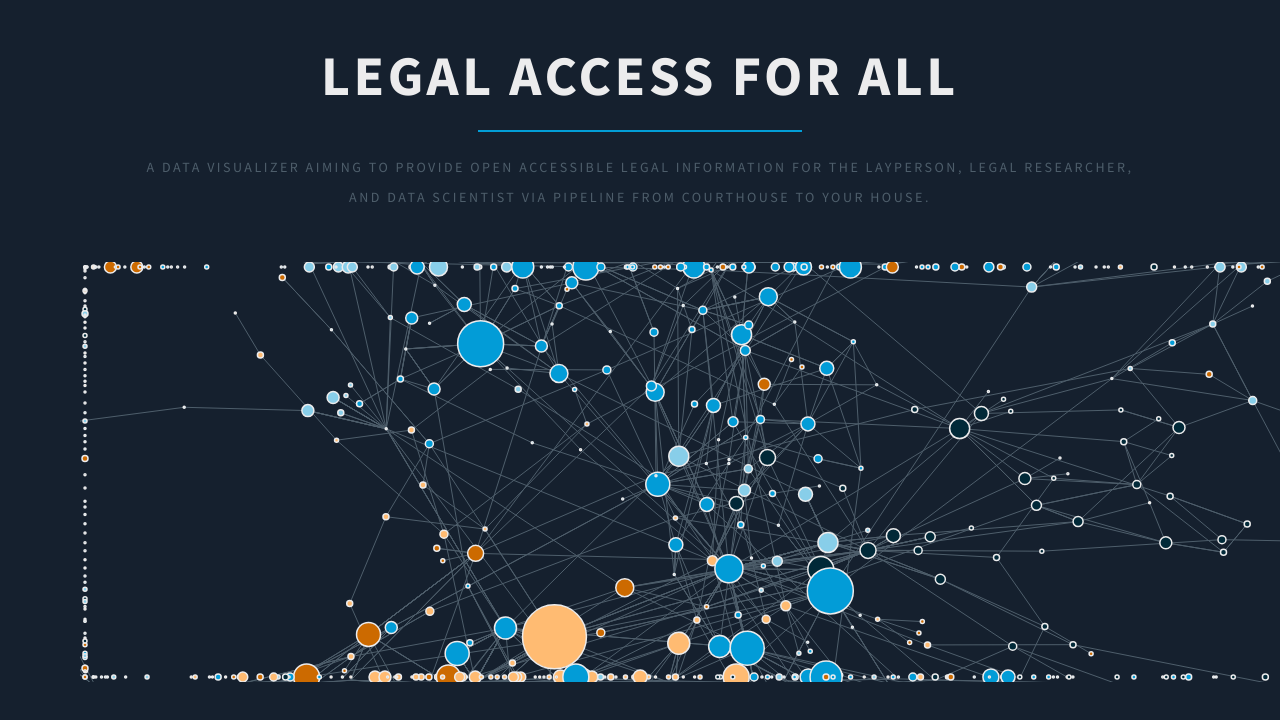
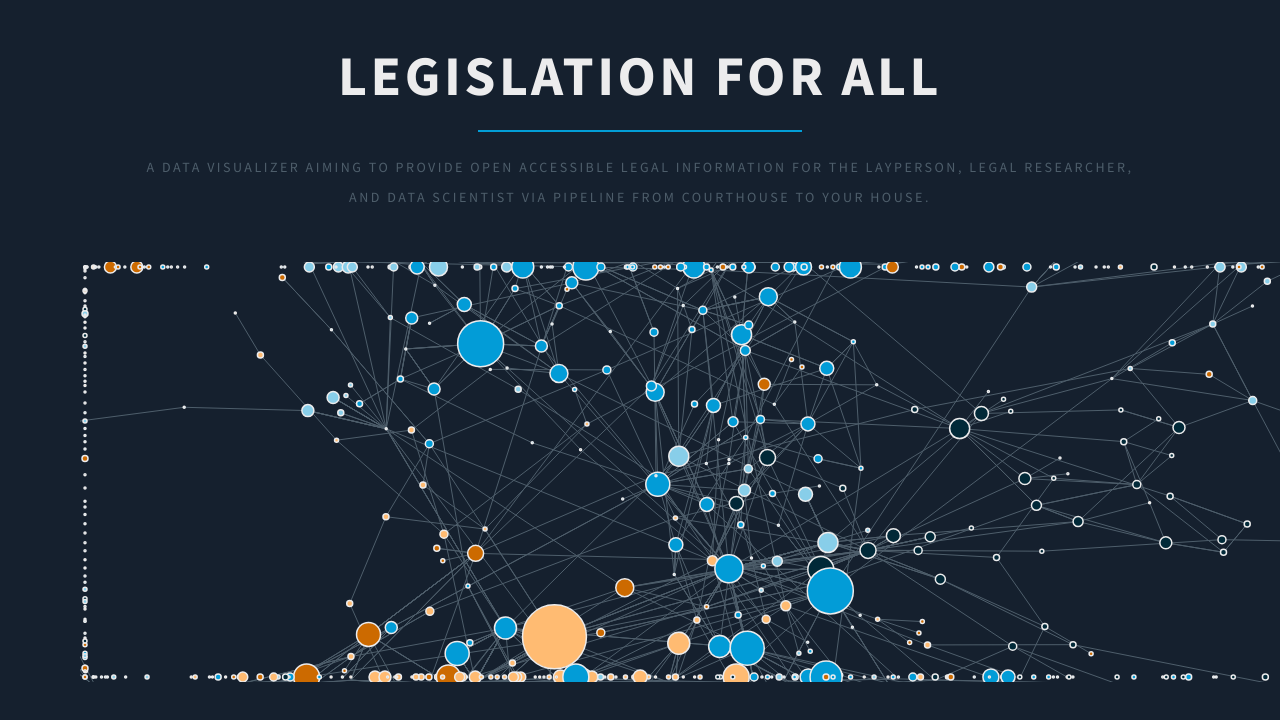
Before and after one commit to RobertEng/LegalAccessForAll, a plain HTML site: page index.html in a window 1280 px wide. Shown: the top 720 px of the page. Drawn offline with nearby package versions, Linux system fonts and the light colour scheme; animation ran at ten frames a second.

Commit message:
fixed jumbotron title

```diff
--- a/index.html
+++ b/index.html
@@ -16,7 +16,7 @@
 </head>
 <body>
   <div class="jumbotron">
-      <div id="title"><h1>Legal Access for All</h1></div>
+      <div id="title"><h1>Legislation for All</h1></div>
       <p>A data visualizer aiming to provide open accessible legal information for the layperson, legal researcher, and data scientist via pipeline from courthouse to your house.</p>
   </div>
   <div class="container-fluid">
```
